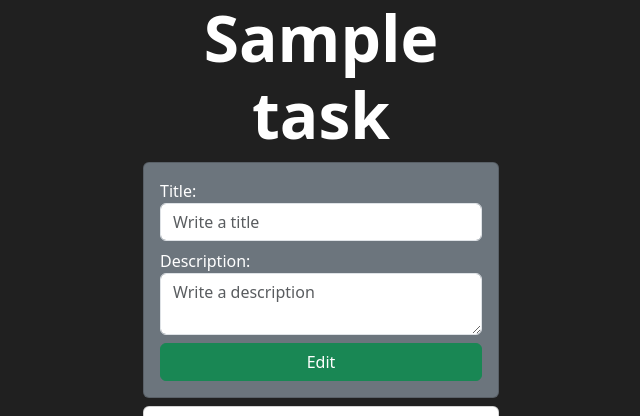
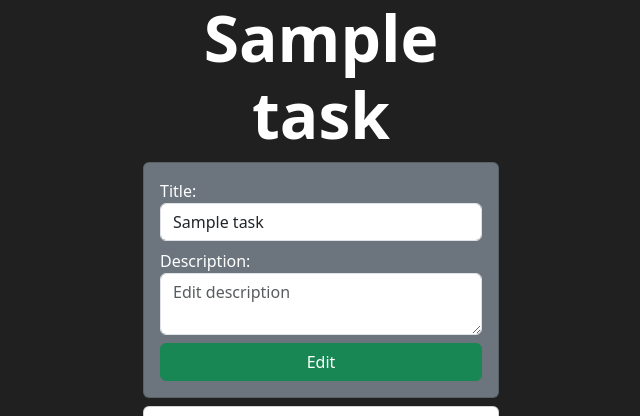
Before and after one commit to Josepe20/ToDo_list_Django, a Django app: template task/templates/task/update_task.html in a window 1280 px wide. Shown: the top 416 px of the page, without its empty margins (319-959 px from the left). Run offline with Django 4.2, Linux system fonts and the light colour scheme; the template is opened without the code that fills it: values that come from a table or form of the project are taken from there, others are empty; tables that the repository leaves empty hold one stand-in row (values such as "Sample post").

Commit message:
update task method

```diff
--- a/task/templates/task/list_task.html
+++ b/task/templates/task/list_task.html
@@ -38,7 +38,7 @@
                                 <p>{{ task.description }}</p>
                             </div>
                             <div>
-                                <form action="{% url 'update_task' task.id %}" method="POST">
+                                <form action="{% url 'update_page' task.id %}" method="POST">
                                     {% csrf_token %}
                                     <button class="btn btn-primary mt-1">Update</button>
                                 </form>
--- a/task/templates/task/update_task.html
+++ b/task/templates/task/update_task.html
@@ -16,16 +16,16 @@
     <div class="container">
         <div class="row">
             <div class="col-md-4 offset-md-4">
-                <h1 class="display-3 text-center fw-bold">{{ task.title}}</h1>
+                <h1 class="display-3 text-center fw-bold">{{ task.title }}</h1>
 
                 <form action="{% url 'update_task' task.id %}" method="POST" class="card card-body bg-secondary">
                     {% csrf_token %}
 
                     <label for="title">Title:</label>
-                    <input type="text" name="title" placeholder="Write a title" class="form-control mb-2" required>
+                    <input type="text" name="title" value="{{ task.title }}" placeholder="Edit title" class="form-control mb-2" required>
 
                     <label for="description">Description:</label>
-                    <textarea name="description" row="3" placeholder="Write a description" class="form-control mb-2" required></textarea>
+                    <textarea name="description" row="3" placeholder="Edit description" value="{{ task.description }}" class="form-control mb-2" required></textarea>
 
                     <button class="btn btn-success">Edit</button>
                 </form>
--- a/task/urls.py
+++ b/task/urls.py
@@ -1,9 +1,10 @@
 from django.urls import path
-from .views import list_task, create_task, delete_task, update_task
+from .views import list_task, create_task, delete_task, update_task, update_page
 
 urlpatterns = [
     path('', list_task),
     path('new_task/', create_task, name='create_task'),
     path('delete_task/<int:task_id>/', delete_task, name='delete_task'),
-    path('update_task/<int:task_id>/', update_task, name='update_task')
+    path('update_page/<int:task_id>/', update_page, name='update_page'),
+    path('update_task/<int:task_id>/', update_task, name='update_task'),
 ]
```
Also changed, not shown: task/views.py (+9 -6 lines).
